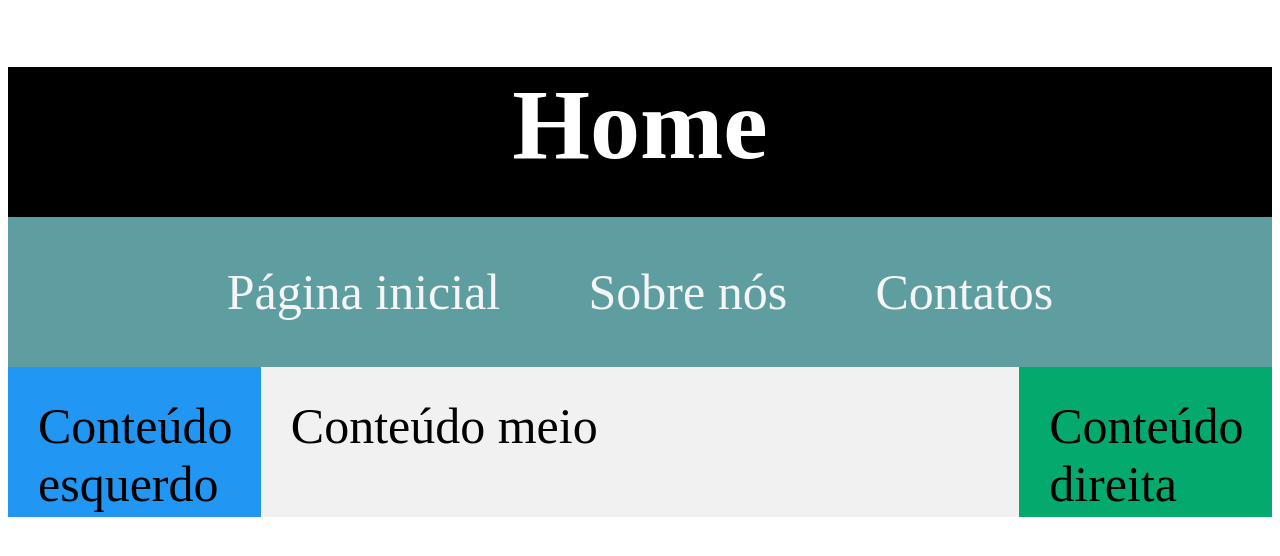
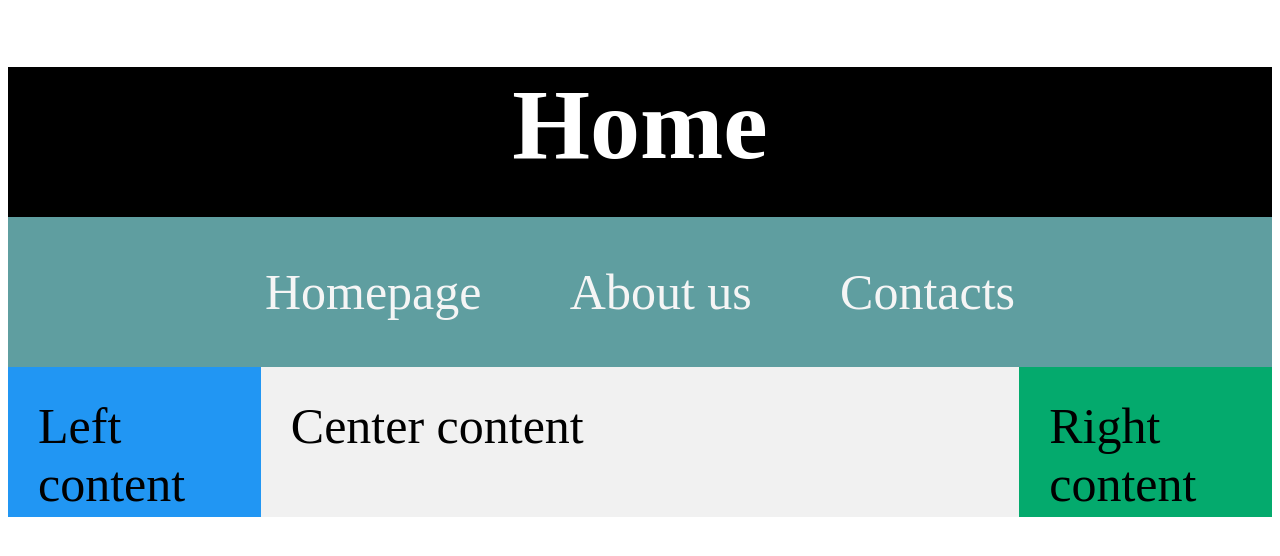
Before and after one commit to mateussm365/ResponsiveEdify, a website: page index.html in a window 1280 px wide. Drawn offline with Linux system fonts and the light colour scheme.

Commit message:
Aula8FinalEn1

```diff
--- a/index.html
+++ b/index.html
@@ -12,19 +12,19 @@
       <h1>Home</h1>
     </div>
     <div id="menu">
-      <a href="">Página inicial</a>
-      <a href="">Sobre nós</a>
-      <a href="">Contatos</a>
+      <a href="">Homepage</a>
+      <a href="">About us</a>
+      <a href="">Contacts</a>
     </div>
     <div id="content">
       <div id="left">
-        <p>Conteúdo esquerdo</p>
+        <p>Left content</p>
       </div>
       <div id="middle">
-        <p>Conteúdo meio</p>
+        <p>Center content</p>
       </div>
       <div id=right>
-        <p>Conteúdo direita</p>
+        <p>Right content</p>
       </div>
 
     </div>
```
